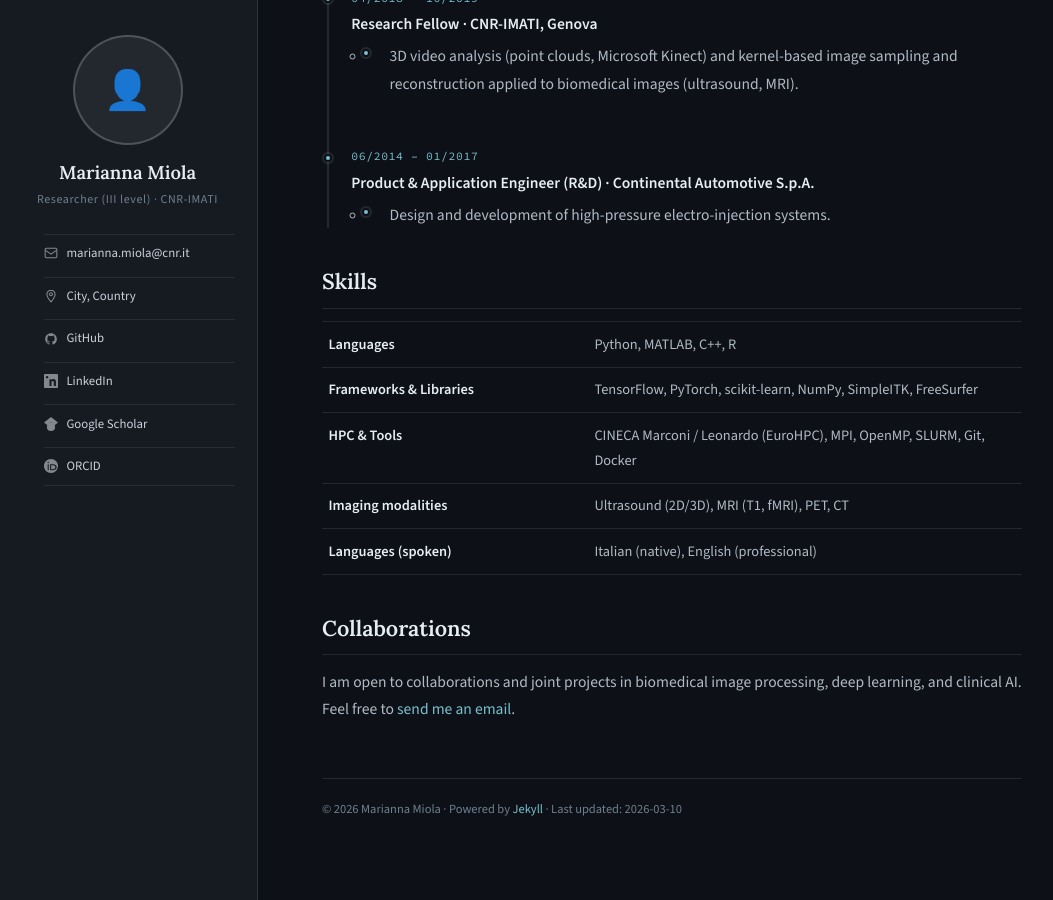
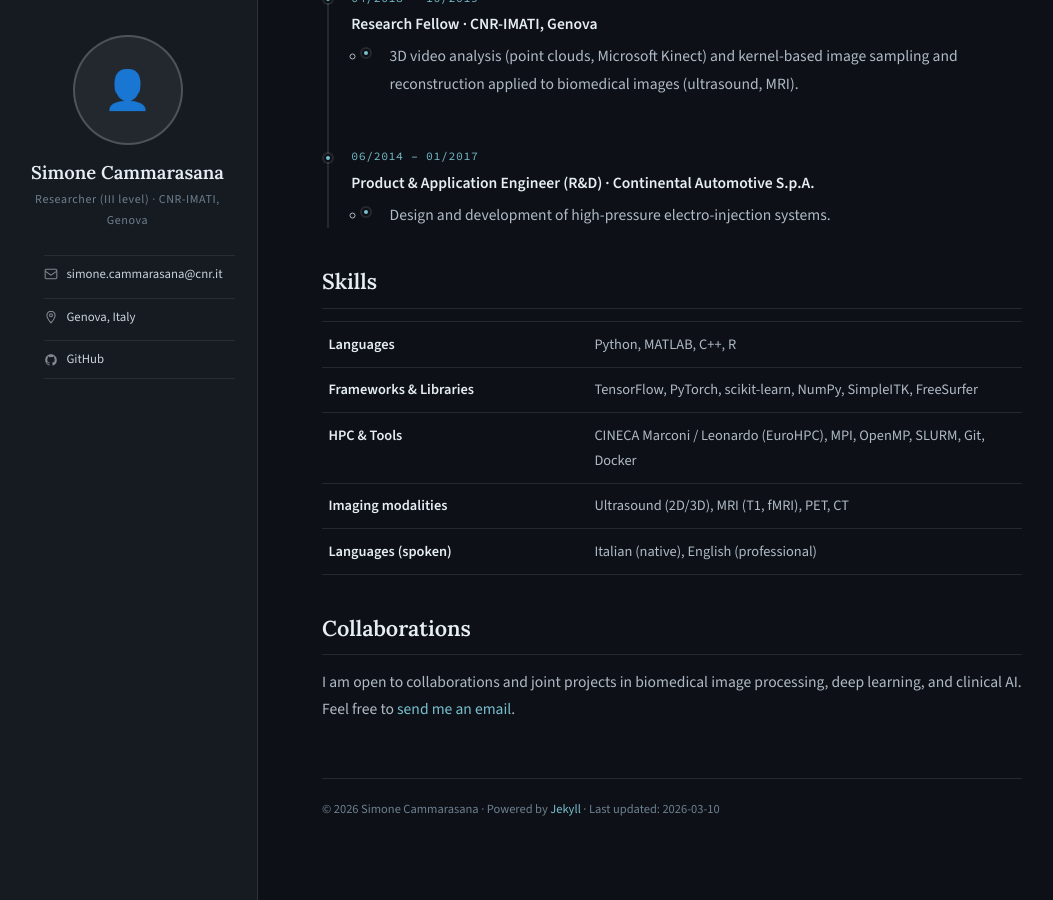
Before and after one commit to cammarasana123/SimoneCammarasana, a Jekyll site: the page built from index.md, in a window 1280 px wide and 900 px high, scrolled down 2761 px. Shown: the whole window, without its empty margins (2-1055 px from the left). Built offline with Jekyll 4.4.1, drawn with Linux system fonts in a browser that asks for light colours.

Commit message:
Update default.html

```diff
--- a/_layouts/default.html
+++ b/_layouts/default.html
@@ -18,18 +18,18 @@
   <!-- <img class="sb-photo" src="{{ '/assets/img/profile.jpg' | relative_url }}" alt="{{ site.title }}"> -->
   <div class="sb-photo-placeholder">&#128100;</div>
 
-  <div class="sb-name">Marianna Miola</div>
-  <div class="sb-role">Researcher (III level) · CNR-IMATI</div>
+  <div class="sb-name">Simone Cammarasana</div>
+  <div class="sb-role">Researcher (III level) · CNR-IMATI, Genova</div>
 
   <ul class="sb-links">
 
     <li>
-      <a href="mailto:marianna.miola@cnr.it">
+      <a href="mailto:simone.cammarasana@cnr.it">
         <svg viewBox="0 0 24 24" fill="none" stroke="currentColor" stroke-width="1.8">
           <rect x="2" y="4" width="20" height="16" rx="2"/>
           <path d="m2 7 10 7 10-7"/>
         </svg>
-        marianna.miola@cnr.it
+        simone.cammarasana@cnr.it
       </a>
     </li>
 
@@ -39,12 +39,12 @@
           <path d="M12 2C8.13 2 5 5.13 5 9c0 5.25 7 13 7 13s7-7.75 7-13c0-3.87-3.13-7-7-7z"/>
           <circle cx="12" cy="9" r="2.5"/>
         </svg>
-        City, Country
+        Genova, Italy
       </span>
     </li>
 
     <li>
-      <a href="https://github.com/mariannamiola" target="_blank" rel="noopener">
+      <a href="https://github.com/cammarasana123" target="_blank" rel="noopener">
         <svg viewBox="0 0 24 24" fill="currentColor">
           <path d="M12 2C6.48 2 2 6.48 2 12c0 4.42 2.87 8.17 6.84 9.49.5.09.68-.22.68-.48v-1.7c-2.78.6-3.37-1.34-3.37-1.34-.45-1.16-1.1-1.47-1.1-1.47-.9-.62.07-.6.07-.6 1 .07 1.52 1.02 1.52 1.02.89 1.52 2.34 1.08 2.91.83.09-.64.35-1.08.63-1.33-2.22-.25-4.56-1.11-4.56-4.95 0-1.09.39-1.99 1.03-2.69-.1-.26-.45-1.27.1-2.65 0 0 .84-.27 2.75 1.02A9.56 9.56 0 0 1 12 6.8c.85 0 1.71.11 2.5.33 1.91-1.29 2.75-1.02 2.75-1.02.55 1.38.2 2.39.1 2.65.64.7 1.03 1.6 1.03 2.69 0 3.85-2.34 4.7-4.57 4.94.36.31.68.92.68 1.86v2.76c0 .27.18.58.69.48A10.01 10.01 0 0 0 22 12c0-5.52-4.48-10-10-10z"/>
         </svg>
@@ -52,42 +52,7 @@
       </a>
     </li>
 
-    <li>
-      <a href="https://linkedin.com/in/yourprofile" target="_blank" rel="noopener">
-        <svg viewBox="0 0 24 24" fill="currentColor">
-          <path d="M20.45 20.45h-3.56v-5.57c0-1.33-.03-3.04-1.85-3.04-1.85 0-2.13 1.44-2.13 2.94v5.67H9.35V9h3.41v1.56h.05c.48-.9 1.64-1.85 3.37-1.85 3.6 0 4.27 2.37 4.27 5.45v6.29zM5.34 7.43a2.07 2.07 0 1 1 0-4.14 2.07 2.07 0 0 1 0 4.14zM3.56 20.45h3.56V9H3.56v11.45zM22.23 0H1.77C.79 0 0 .77 0 1.72v20.56C0 23.23.79 24 1.77 24h20.46c.98 0 1.77-.77 1.77-1.72V1.72C24 .77 23.21 0 22.23 0z"/>
-        </svg>
-        LinkedIn
-      </a>
-    </li>
-
-    <li>
-      <a href="https://scholar.google.com/citations?user=YOURID" target="_blank" rel="noopener">
-        <svg viewBox="0 0 24 24" fill="currentColor">
-          <path d="M5.242 13.769 0 9.5 12 0l12 9.5-5.242 4.269C17.548 11.249 14.978 9.5 12 9.5c-2.977 0-5.548 1.748-6.758 4.269zM12 10a7 7 0 1 0 0 14 7 7 0 0 0 0-14z"/>
-        </svg>
-        Google Scholar
-      </a>
-    </li>
-
-    <li>
-      <a href="https://orcid.org/0000-0001-8711-6695" target="_blank" rel="noopener">
-        <svg viewBox="0 0 24 24" fill="currentColor">
-          <path d="M12 0C5.372 0 0 5.372 0 12s5.372 12 12 12 12-5.372 12-12S18.628 0 12 0zM7.2 4.8a1.2 1.2 0 1 1 0 2.4 1.2 1.2 0 0 1 0-2.4zm-.9 4.2h1.8v10.2H6.3V9zm4.2 0h4.8c4.56 0 6.54 2.7 6.54 5.1 0 2.7-2.4 5.1-6.54 5.1h-4.8V9zm1.8 1.8v6.6h2.76c2.52 0 4.44-1.38 4.44-3.3 0-1.74-1.62-3.3-4.44-3.3h-2.76z"/>
-        </svg>
-        ORCID
-      </a>
-    </li>
-
   </ul>
-
-  <!-- Page navigation
-  <nav class="sb-nav">
-    <a href="{{ '/' | relative_url }}"{% if page.url == '/' or page.url == '/index.html' %} class="active"{% endif %}>Home</a>
-    <a href="{{ '/research/' | relative_url }}"{% if page.url contains 'research' %} class="active"{% endif %}>Research</a>
-    <a href="{{ '/talks/' | relative_url }}"{% if page.url contains 'talks' %} class="active"{% endif %}>Talks &amp; Seminars</a>
-    <a href="{{ '/resources/' | relative_url }}"{% if page.url contains 'resources' %} class="active"{% endif %}>Resources</a>
-  </nav> -->
 
 </aside>
 
@@ -108,7 +73,7 @@
     {{ content }}
 
     <footer class="site-footer">
-      © {{ 'now' | date: "%Y" }} Marianna Miola ·
+      © {{ 'now' | date: "%Y" }} Simone Cammarasana ·
       Powered by <a href="https://jekyllrb.com">Jekyll</a> ·
       Last updated: {{ 'now' | date: "%Y-%m-%d" }}
     </footer>
```
